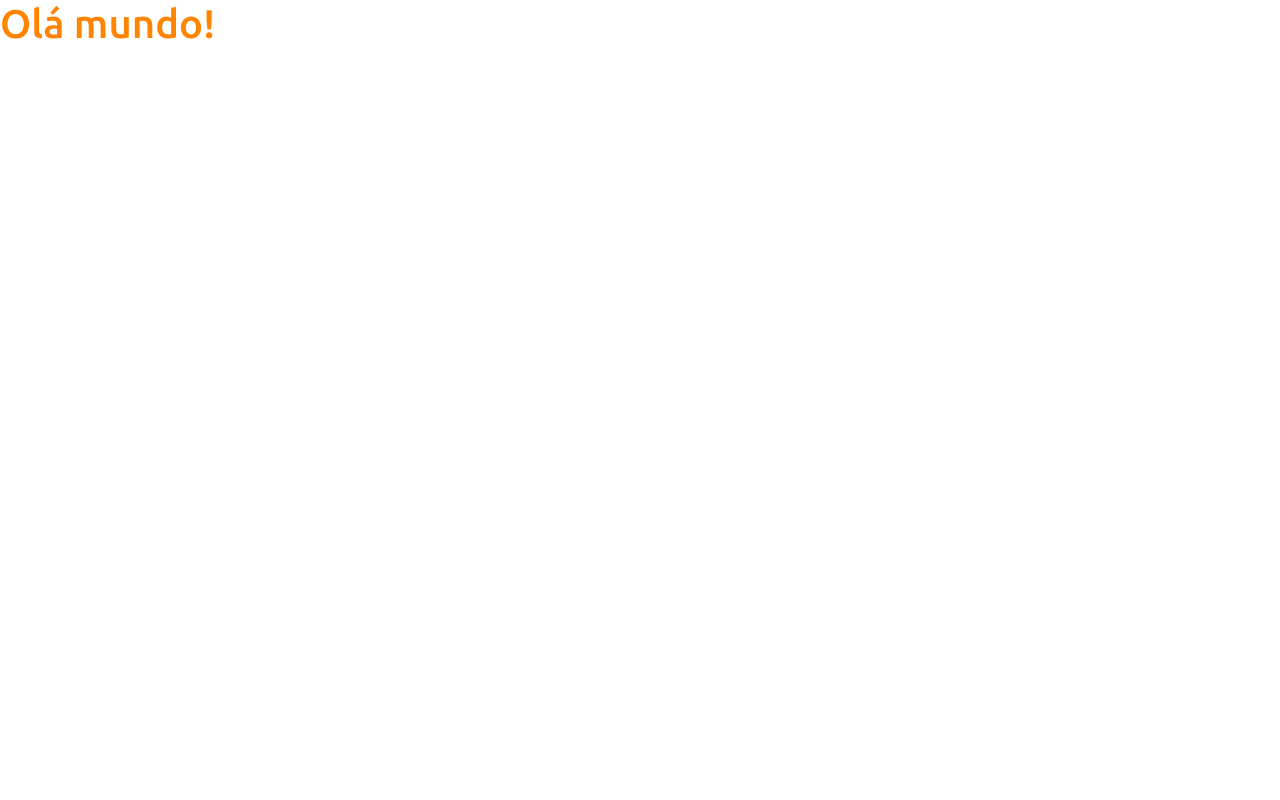
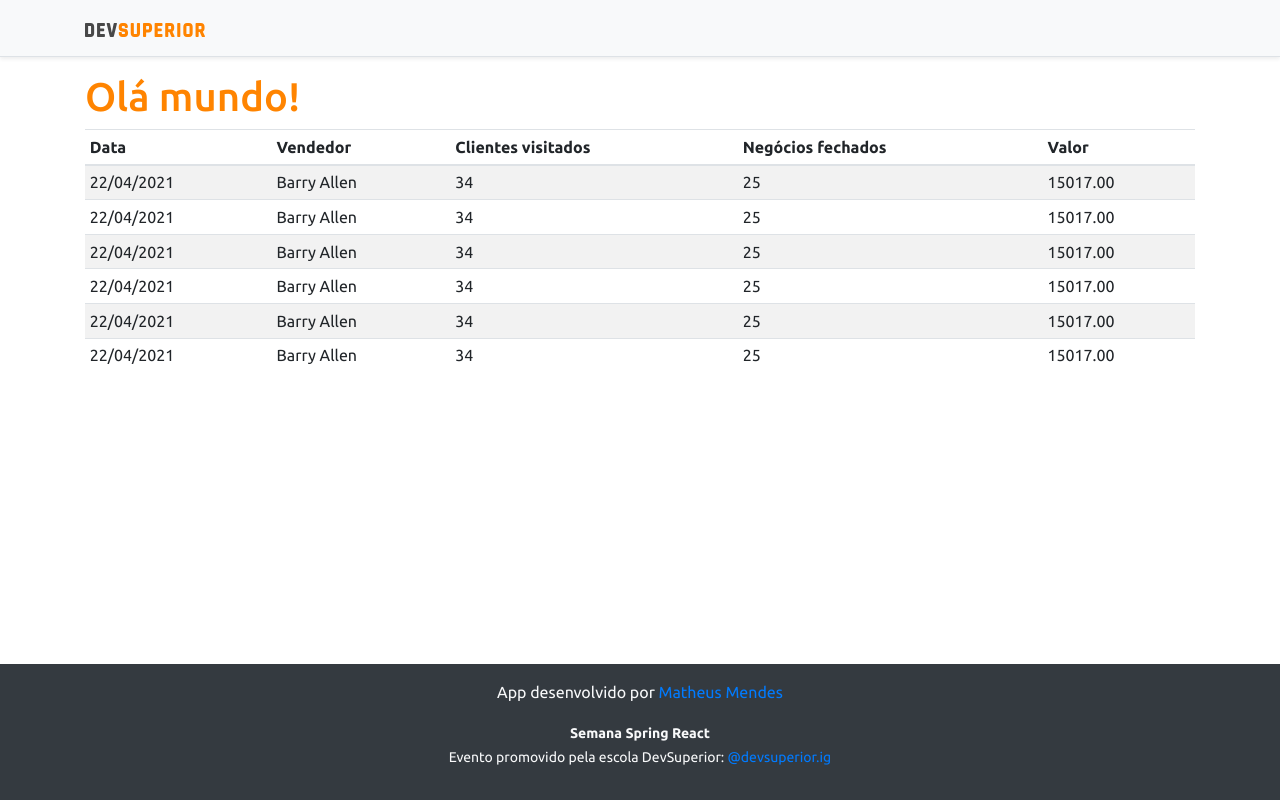
Before and after one commit to matheushmendes26/projeto-sds3, a React (Create React App) app in the folder frontend/: page / in a window 1280 px wide. Built offline with nearby package versions, Linux system fonts and the light colour scheme.

Commit message:
Basic static components

```diff
--- a/frontend/src/App.tsx
+++ b/frontend/src/App.tsx
@@ -1,8 +1,17 @@
+import NavBar from "components/NavBar";
+import Footer from "components/Footer";
+import Datatable from "components/Datatable";
+
 function App() {
   return (
-    <div>
-      <h1 className="text-primary">Olá mundo!</h1>
-    </div>
+    <>
+      <NavBar />
+      <div className = "container">
+        <h1 className="text-primary">Olá mundo!</h1>
+        <Datatable />
+      </div>
+      <Footer />
+    </>
   );
 }
 
--- /dev/null
+++ b/frontend/src/components/Datatable/index.tsx
@@ -0,0 +1,63 @@
+function Datatable() {
+    return (
+        <div className="table-responsive">
+            <table className="table table-striped table-sm">
+                <thead>
+                    <tr>
+                        <th>Data</th>
+                        <th>Vendedor</th>
+                        <th>Clientes visitados</th>
+                        <th>Negócios fechados</th>
+                        <th>Valor</th>
+                    </tr>
+                </thead>
+                <tbody>
+                    <tr>
+                        <td>22/04/2021</td>
+                        <td>Barry Allen</td>
+                        <td>34</td>
+                        <td>25</td>
+                        <td>15017.00</td>
+                    </tr>
+                    <tr>
+                        <td>22/04/2021</td>
+                        <td>Barry Allen</td>
+                        <td>34</td>
+                        <td>25</td>
+                        <td>15017.00</td>
+                    </tr>
+                    <tr>
+                        <td>22/04/2021</td>
+                        <td>Barry Allen</td>
+                        <td>34</td>
+                        <td>25</td>
+                        <td>15017.00</td>
+                    </tr>
+                    <tr>
+                        <td>22/04/2021</td>
+                        <td>Barry Allen</td>
+                        <td>34</td>
+                        <td>25</td>
+                        <td>15017.00</td>
+                    </tr>
+                    <tr>
+                        <td>22/04/2021</td>
+                        <td>Barry Allen</td>
+                        <td>34</td>
+                        <td>25</td>
+                        <td>15017.00</td>
+                    </tr>
+                    <tr>
+                        <td>22/04/2021</td>
+                        <td>Barry Allen</td>
+                        <td>34</td>
+                        <td>25</td>
+                        <td>15017.00</td>
+                    </tr>
+                </tbody>
+            </table>
+        </div>
+    );
+}
+
+export default Datatable;
--- /dev/null
+++ b/frontend/src/components/Footer/index.tsx
@@ -0,0 +1,13 @@
+function Footer() {
+    return (
+        <footer className="footer mt-auto py-3 bg-dark">
+        <div className="container">
+          <p className="text-light">App desenvolvido por <a href="https://github.com/matheushmendes26" target="_blank" rel="noreferrer">Matheus Mendes</a></p>
+          <p className="text-light"><small><strong>Semana Spring React</strong><br/>
+            Evento promovido pela escola DevSuperior: <a href="https://instagram.com/devsuperior.ig" target="_blank" rel="noreferrer">@devsuperior.ig</a></small></p>
+        </div>
+      </footer>
+    );
+  }
+
+  export default Footer;
--- /dev/null
+++ b/frontend/src/components/NavBar/index.tsx
@@ -0,0 +1,14 @@
+import ImgDsDark from "assets/img/ds-dark.svg"
+function NavBar() {
+  return (
+    <div className="d-flex flex-column flex-md-row align-items-center p-3 px-md-4 mb-3 bg-light border-bottom shadow-sm">
+      <div className="container">
+        <nav className="my-2 my-md-0 mr-md-3">
+          <img src={ImgDsDark} alt="DevSuperior" width="120" />
+        </nav>
+      </div>
+    </div>
+  );
+}
+
+export default NavBar;
```
Also changed, not shown: frontend/src/assets/img/ds-dark.svg (added), 1 other file (tests, documents, lock files or other folders).
